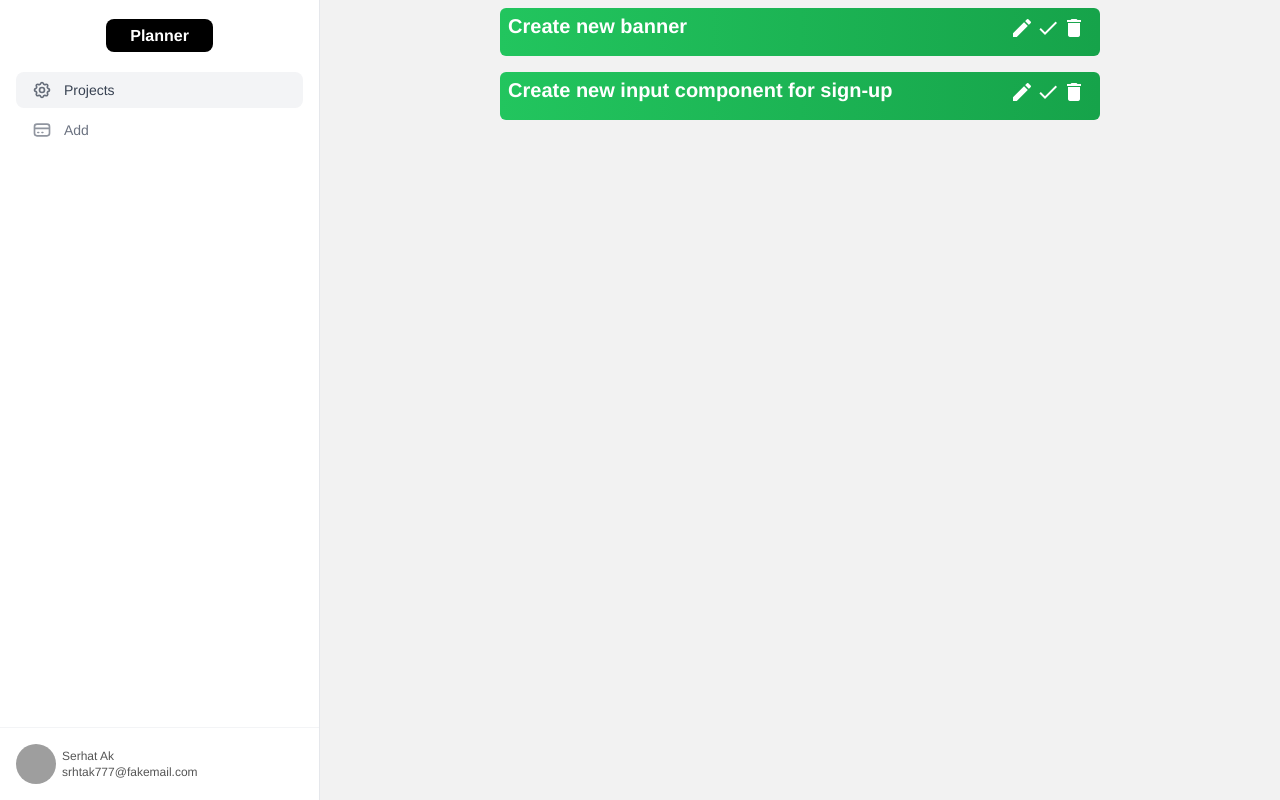
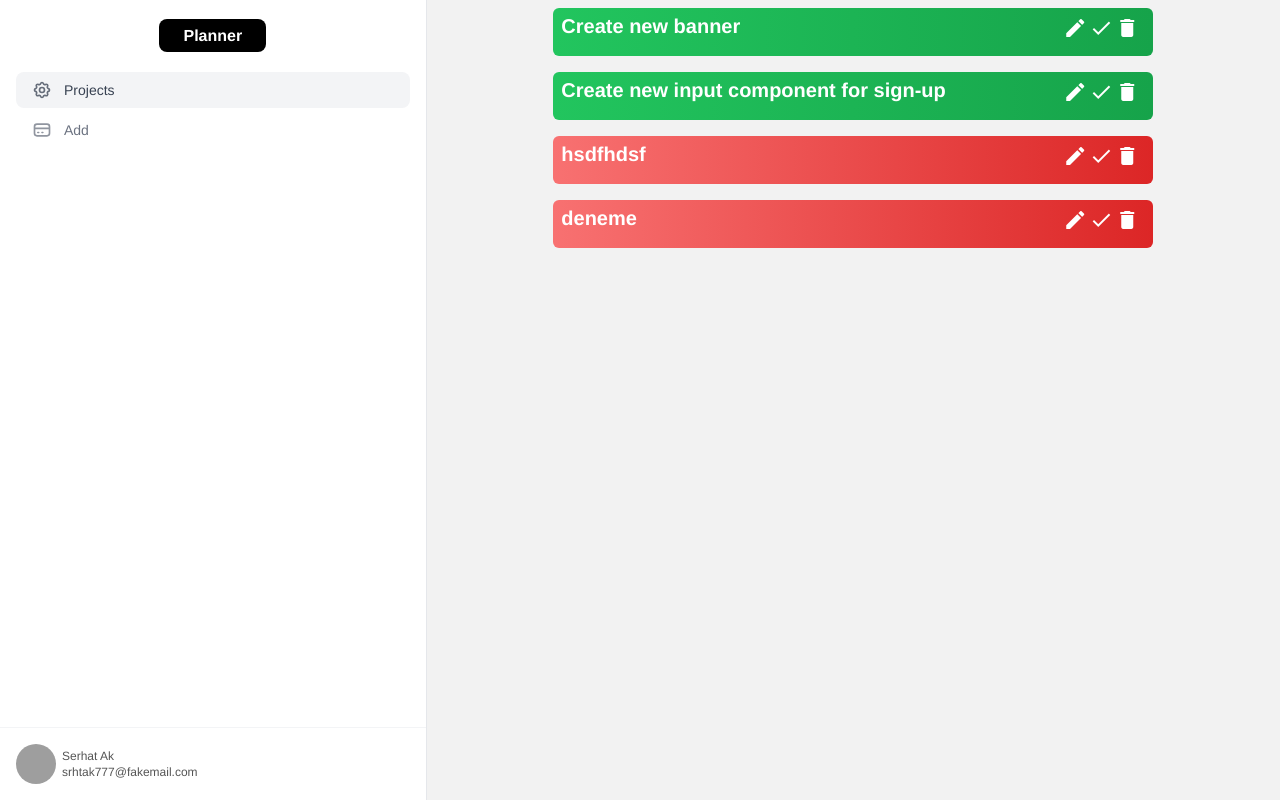
Before and after one commit to srhtak/Vue-Planner, a Vue app: page / in a window 1280 px wide. Built offline with nearby package versions, Linux system fonts and the light colour scheme; data requests are answered from the project's data file; grey boxes are pictures that could not be loaded.

Commit message:
modify active routing class with tailwind

```diff
--- a/data/db.json
+++ b/data/db.json
@@ -11,6 +11,18 @@
       "title": "Create new input component for sign-up",
       "details": "with animation",
       "complete": true
+    },
+    {
+      "title": "hsdfhdsf",
+      "details": "jsdjfasdjfjasdf",
+      "complete": false,
+      "id": 3
+    },
+    {
+      "title": "deneme",
+      "details": "hsdhdshfasdfdsaf",
+      "complete": false,
+      "id": 4
     }
   ]
 }
--- a/src/components/AppSideBar.vue
+++ b/src/components/AppSideBar.vue
@@ -8,9 +8,9 @@
       </div>
 
       <nav class="flex flex-col mt-6 space-y-1">
-        <a
-          href=""
-          class="flex items-center px-4 py-2 text-gray-700 bg-gray-100 rounded-lg"
+        <router-link
+          :to="{ name: 'Home' }"
+          class="flex items-center px-4 py-2 text-gray-700 hover:bg-gray-100 rounded-lg"
         >
           <svg
             xmlns="http://www.w3.org/2000/svg"
@@ -33,10 +33,10 @@
           </svg>
 
           <span class="ml-3 text-sm font-medium"> Projects </span>
-        </a>
+        </router-link>
 
-        <a
-          href=""
+        <router-link
+          :to="{ name: 'AddProject' }"
           class="flex items-center px-4 py-2 text-gray-500 rounded-lg hover:bg-gray-100 hover:text-gray-700"
         >
           <svg
@@ -55,7 +55,7 @@
           </svg>
 
           <span class="ml-3 text-sm font-medium"> Add </span>
-        </a>
+        </router-link>
       </nav>
     </div>
 
--- a/src/router/index.js
+++ b/src/router/index.js
@@ -5,12 +5,12 @@ import AddProject from "../views/AddProject.vue";
 const routes = [
   {
     path: "/",
-    name: "home",
+    name: "Home",
     component: HomeView,
   },
   {
     path: "/add",
-    name: "project",
+    name: "AddProject",
     component: AddProject,
   },
 ];
@@ -18,6 +18,7 @@ const routes = [
 const router = createRouter({
   history: createWebHistory(process.env.BASE_URL),
   routes,
+  linkActiveClass: "active",
 });
 
 export default router;
--- a/src/style/index.css
+++ b/src/style/index.css
@@ -1,3 +1,9 @@
 @tailwind base;
 @tailwind components;
 @tailwind utilities;
+
+@layer components{
+    .active {
+        @apply bg-gray-100
+    }
+}
--- a/src/views/AddProject.vue
+++ b/src/views/AddProject.vue
@@ -22,11 +22,13 @@ export default {
 </script>
 
 <template>
-  <div class="bg-grey-lighter min-h-screen flex flex-col">
+  <div class="bg-grey-lighter min-h-screen flex flex-row">
+    <side-bar />
     <div
       class="container max-w-sm mx-auto flex-1 flex flex-col items-center justify-center px-2"
     >
       <form
+        data-aos="fade-up"
         @submit.prevent="handleSubmit"
         class="bg-white px-6 py-8 rounded shadow-md text-black w-full"
       >
--- a/src/views/HomeView.vue
+++ b/src/views/HomeView.vue
@@ -2,7 +2,7 @@
   <div class="flex">
     <side-bar />
     <div class="text-red-500 text-center" v-if="loading">loading....</div>
-    <div class="flex w-full flex-col justify-start items-center" v-else>
+    <div class="flex w-2/3 flex-col items-center" v-else>
       <div data-aos="fade-up" v-for="project in data" :key="project.id">
         <single-project
           :project="project"
```
